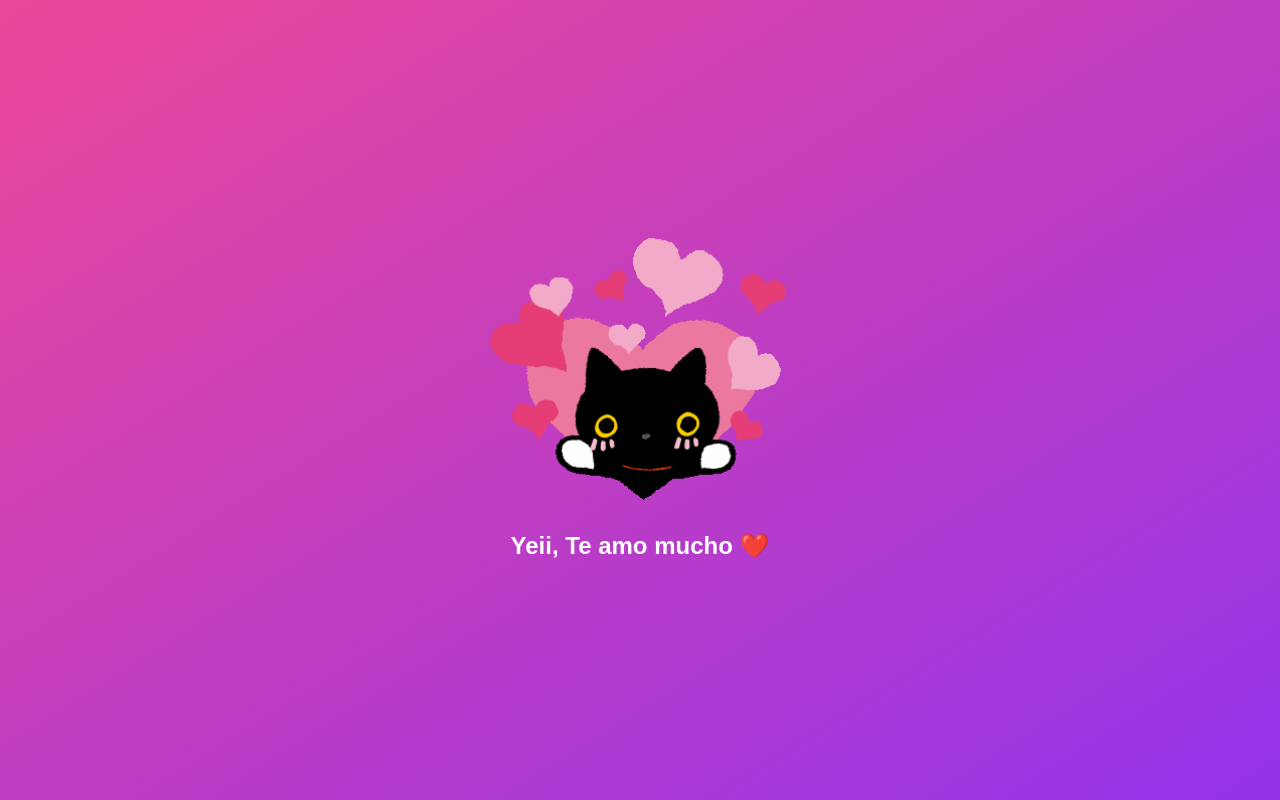
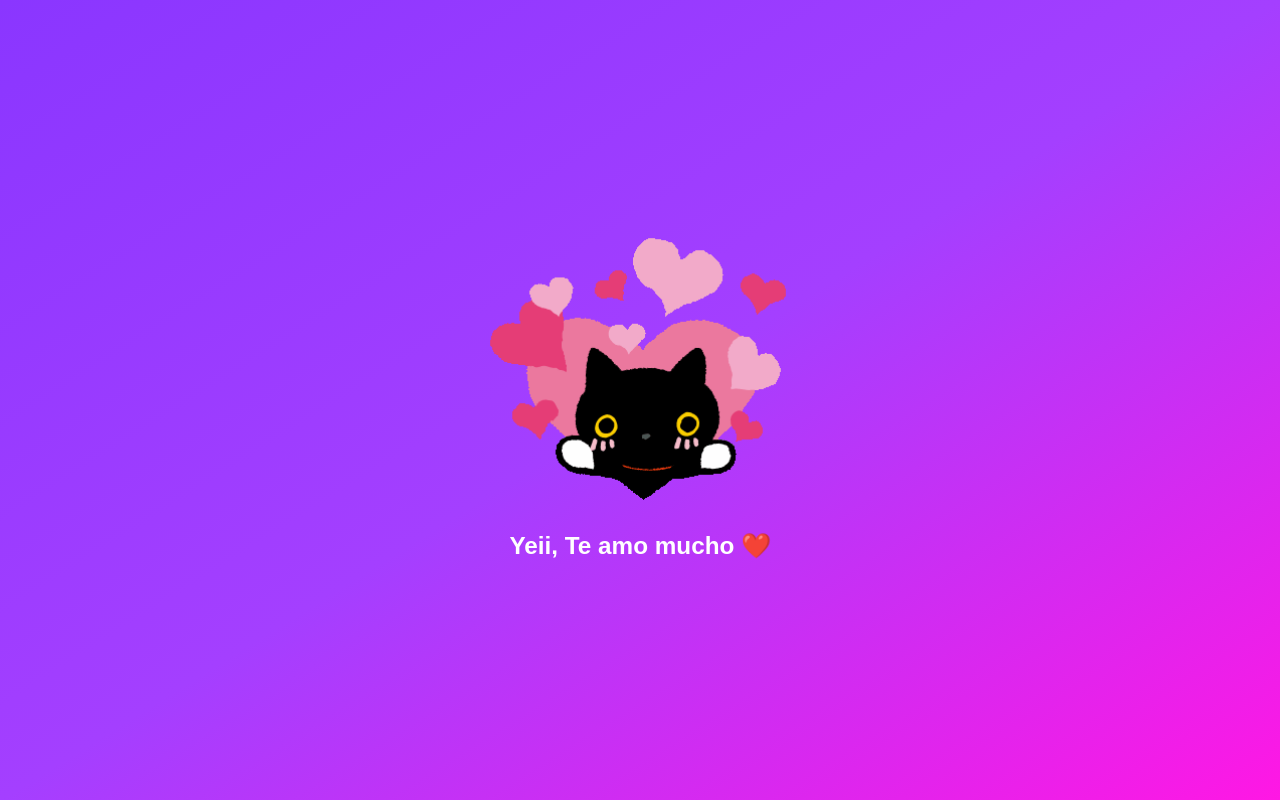
Before and after one commit to aarondev16/valentines-25, a plain HTML site: page index.html in a window 1280 px wide. Both pictures are taken after a click on the button "Sí". Drawn offline with Linux system fonts and the light colour scheme.

Commit message:
feat: update yes message styling and enhance background gradient

```diff
--- a/index.css
+++ b/index.css
@@ -1,6 +1,6 @@
 body {
-  background: linear-gradient(to bottom right, #ec4899, #9333ea);
-  color: white;
+  background: linear-gradient(to bottom right, #8a36ff, #a43fff, #ff17e4);
+  color: #fff;
   display: flex;
   flex-direction: column;
   align-items: center;
@@ -68,11 +68,19 @@ body {
 }
 
 #buttons {
-  margin-top: 1rem;
+  margin: 1rem 0 6rem;
 }
 
 .hidden {
   display: none;
+}
+
+.shake {
+  animation: shake 0.3s ease-in-out;
+}
+
+.pulse {
+  animation: pulse 1s infinite;
 }
 
 @keyframes shake {
@@ -89,6 +97,14 @@ body {
   }
 }
 
-.shake {
-  animation: shake 0.3s ease-in-out;
+@keyframes pulse {
+  0% {
+    transform: scale(1);
+  }
+  50% {
+    transform: scale(1.1);
+  }
+  100% {
+    transform: scale(1);
+  }
 }
--- a/index.html
+++ b/index.html
@@ -34,6 +34,6 @@
       <button id="yesBtn" class="button">Sí</button>
       <button id="noBtn" class="button">No</button>
     </div>
-    <p id="yesMessage" class="message hidden">Yeii, Te amo mucho ❤️</p>
+    <p id="yesMessage" class="message hidden pulse">Yeii, Te amo mucho ❤️</p>
   </body>
 </html>
```
